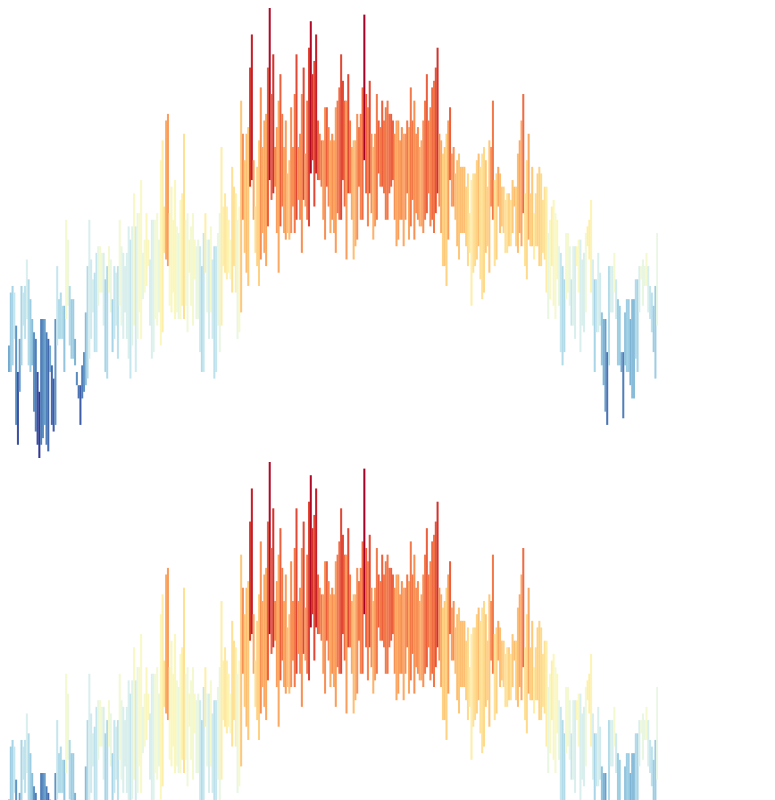
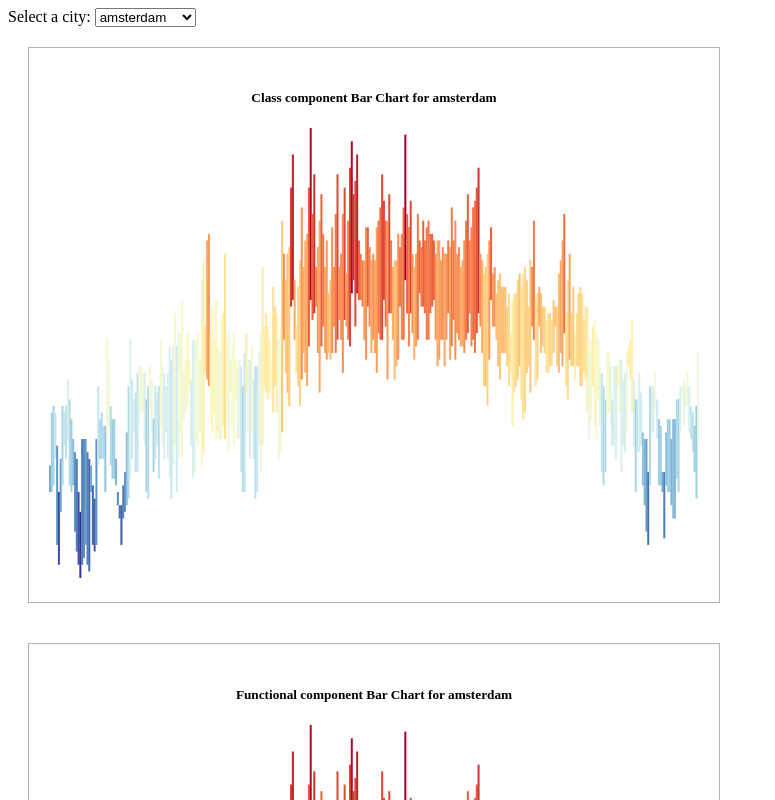
Before and after one commit to kevscript/d3-react, a React (Create React App) app: page / in a window 1280 px wide. Shown: the top 800 px of the page, without its empty margins (0-775 px from the left). Built offline with nearby package versions, Linux system fonts and the light colour scheme.

Commit message:
updated components to support dynamic city selection

```diff
--- a/src/App.js
+++ b/src/App.js
@@ -1,29 +1,75 @@
 import React, { useState, useEffect } from 'react'
+import axios from 'axios'
+import styled from 'styled-components'
+
 import Chart from './Chart'
 import FunChart from './FunChart'
 
+const initialState = {
+  'amsterdam': [],
+  'new york': [],
+  'san francisco' : []
+}
+
+const ChartContainer = styled.div`
+  border: 1px solid rgba(0,0,0,0.3);
+  display:inline-block;
+  text-align: center;
+  padding: 20px;
+  margin: 20px;
+`
+
 const App = () => {
 
-  const [data, setData] = useState(null)
+  const [data, setData] = useState(initialState)
+  const [selected, setSelected] = useState(`${Object.keys(initialState)[0]}`)
+  const [city, setCity] = useState(null)
+
+  const fetchCities = async () => {
+    const am = await axios('am.json')
+    const ny = await axios('ny.json')
+    const sf = await axios('sf.json')
+
+    Promise.all([am, ny, sf])
+      .then(cities => cities.map(city => {
+        return city.data.map(day => day.date = new Date(day.date))
+      }))
+      .then(() => setData({
+        'amsterdam': am.data,
+        'new york': ny.data,
+        'san francisco': sf.data
+      }))
+      .then(() => setCity(am.data))
+      .catch(err => console.error(err))
+  }
 
   useEffect(() => {
-    fetch('am.json')
-      .then(res => res.json())
-      .then(json => json.map(day => {
-        return {
-          ...day,
-          date: new Date(day.date)
-        }
-      }))
-      .then(result => setData(result))
+    fetchCities()
   }, [])
+
+  const selectCity = (e) => {
+    setSelected(e.target.value)
+    setCity(data[selected])
+  }
 
   return (
     <div>
-      {data &&
+      <label htmlFor="cities">Select a city: </label>
+      <select name='cities' onChange={selectCity}>
+        {Object.keys(data).map((key, i) => {
+          return <option key={i} value={`${key}`}>{`${key}`}</option>
+        })}
+      </select>
+      {city &&
         <div>
-          <Chart data={data} />
-          <FunChart data={data} />
+          <ChartContainer>
+            <h5>Class component Bar Chart for {`${selected}`}</h5>
+            <Chart data={data[selected]} />
+          </ChartContainer>
+          <ChartContainer>
+            <h5>Functional component Bar Chart for {`${selected}`}</h5>
+            <FunChart data={data[selected]} />
+          </ChartContainer>
         </div>
       }
     </div>
--- a/src/FunChart.js
+++ b/src/FunChart.js
@@ -9,7 +9,7 @@ const FunChart = ({data}) => {
   const [bars, setBars] = useState([])
 
   useEffect(() => {
-    if (!data) return {}
+    if (data) {
 
       const xScale = d3.scaleTime()
         .domain([
@@ -38,6 +38,7 @@ const FunChart = ({data}) => {
       })
 
       setBars(newBars)
+    }
 
   }, [data])
 
```
Lines whose indentation alone changed are shown as unchanged.
